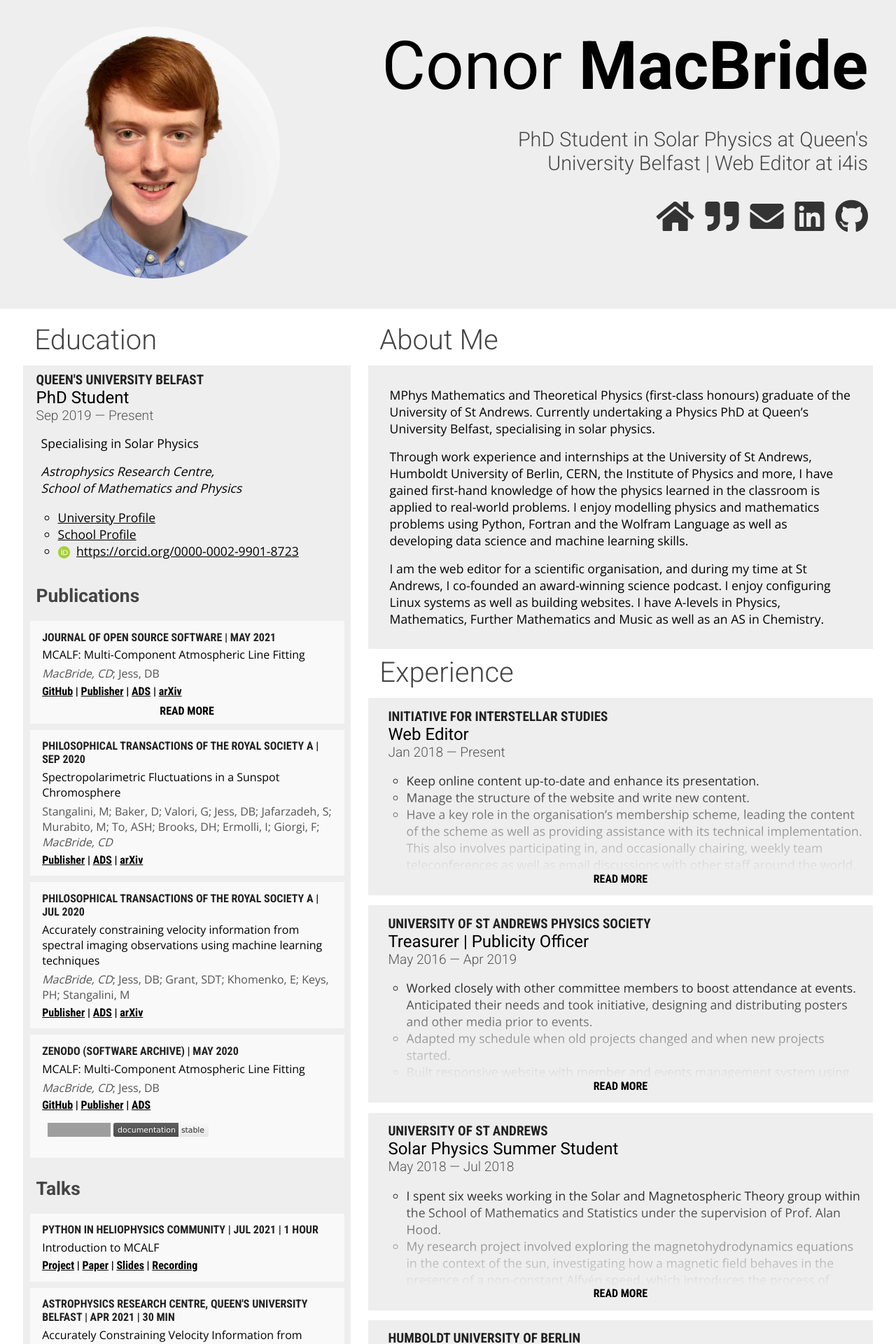
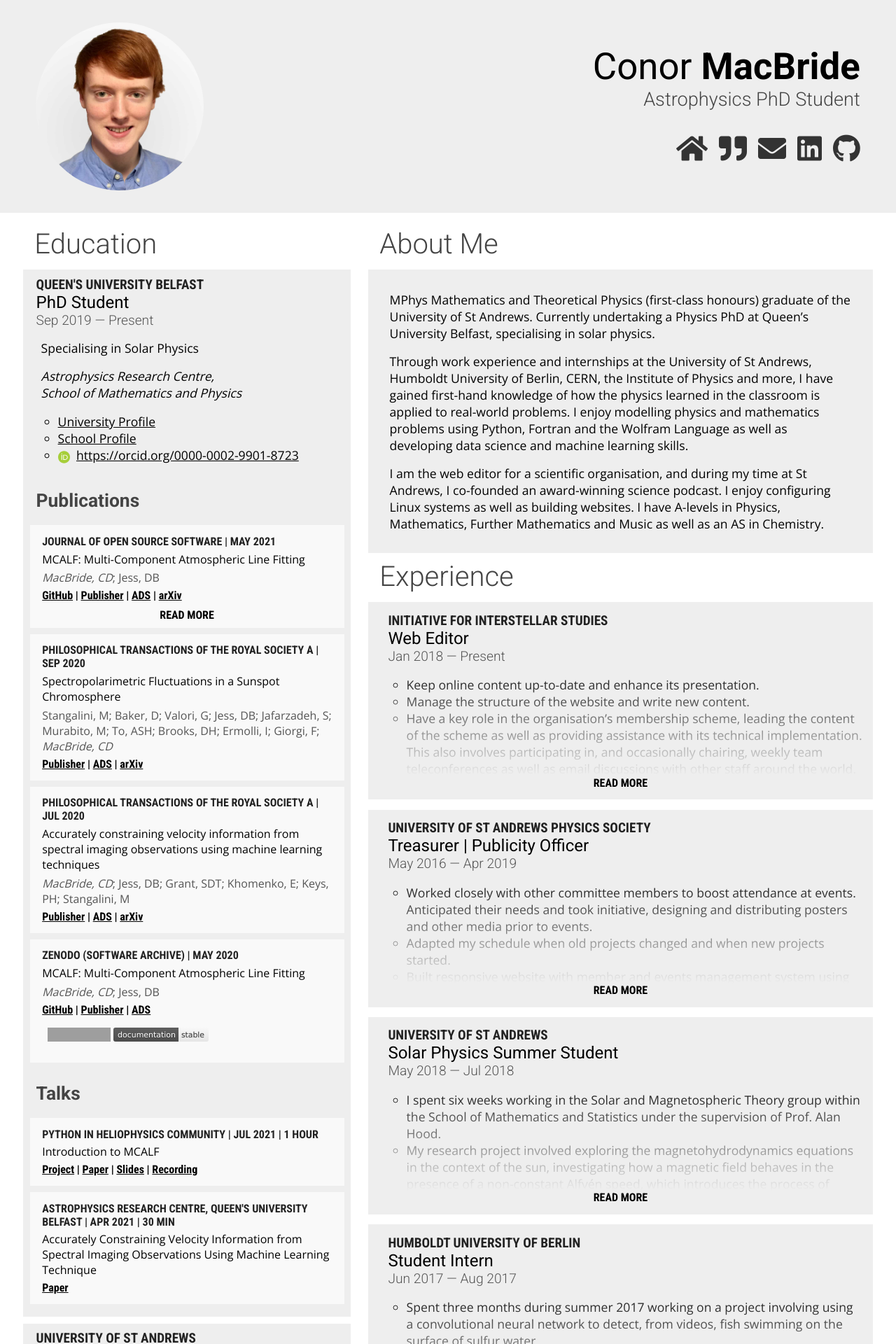
Before and after one commit to ConorMacBride/ConorMacBride.github.io, a Jekyll site: the page built from index.html, in a window 1280 px wide. Shown: the top 1920 px of the page at 70% size. Built offline with Jekyll 4.4.1, drawn with Linux system fonts in a browser that asks for light colours; nearby versions of some CDN libraries; grey boxes are pictures that could not be loaded.

Commit message:
Compressed header
Signed-off-by: Conor MacBride <conor@macbride.me>

```diff
--- a/_config.yml
+++ b/_config.yml
@@ -8,9 +8,7 @@ description: >-
   Google search results) and in your feed.xml site description.
 baseurl: "/" # the subpath of your site, e.g. /blog
 url: "https://macbride.me" # the base hostname & protocol for your site, e.g. http://example.com
-headline: >-
-  PhD Student in Solar Physics at Queen's University Belfast | Web Editor
-  at i4is
+headline: Astrophysics PhD Student
 linkedin_username: conormacbride
 github_username: ConorMacBride
 
--- a/_includes/styles.css
+++ b/_includes/styles.css
@@ -30,7 +30,12 @@ td {
     padding-right: 1em;
 }
 
-div.header-container, div.footer-container {
+div.header-container {
+    max-width: 1200px;
+    margin: 2rem auto;
+    padding: 0 4%;
+}
+div.footer-container {
     max-width: 1200px;
     margin: 0 auto;
 }
@@ -41,34 +46,29 @@ div.main-container {
 
 body > header {
     float: left;
-    width: 94%;
+    width: 100%;
     background-color: #eee;
     margin: 0;
-    padding: 3%;
 }
 body > header div.picture {
-    width: 70%;
-    margin: 0 auto;
+    height: 15rem;
+    margin: 0 auto 2rem;
     padding: 0;
 }
 body > header .picture img {
-    height: auto;
-    width: 100%;
+    height: 100%;
+    margin: 0 auto;
     border-radius: 50%;
+    display: block;
 }
 
 div.profile {
-    width: 100%;
-    float: left;
-}
-
-div.profile {
+    height: 11rem;
     text-align: center;
 }
 
 div.profile div.name {
     font-size: 3rem;
-    padding: 2rem 0;
 }
 
 div.profile div.name span.lastname {
@@ -79,16 +79,14 @@ div.profile div.headline {
     font-size: 1.5rem;
     font-weight: 200;
     color: #444;
-    float: right;
-    width: 100%;
-    padding: 0 0 2rem 0;
 }
 div.profile div.headline div.txt {
-    float: right;
-    width: 100%;
 }
 
-nav {
+header nav {
+    padding: 2rem 0 0;
+}
+footer nav {
     float: right;
     width: 100%;
 }
@@ -324,23 +322,29 @@ div#postnav > div a {
 }
 
 @media only screen and (min-width: 704px) {
+    body > header {
+        height: 19rem;
+    }
+    div.header-container {
+        height: 15rem;
+    }
     body > header div.profile div.name {
-        font-size: 4rem;
-        padding: 0 0 1rem 0;
+        font-size: 3.3rem;
+        padding: 0;
     }
     body > header div.picture {
-        width: 30%;
         float: left;
+        margin: 0 auto;
     }
     body > header div.profile {
-        width: 70%;
         text-align: right;
+        padding: 2rem 0;
     }
-    body > header div.profile div.headline div.txt {
-        width: 30rem;
+    div.profile div.headline {
+        font-size: 1.7rem;
     }
     div.profile nav a{
-        font-size: 3rem;
+        font-size: 2.5rem;
         padding: 0 0 0 1rem;
     }
     div.pagecontainer { padding: 2rem 4rem; }
@@ -351,15 +355,6 @@ div#postnav > div a {
 }
 
 @media only screen and (min-width: 961px) {
-    body > header div.profile div.name {
-        padding: 0 0 2rem 0;
-    }
-    body > header div.profile div.headline {
-        font-size: 1.8rem;
-    }
-    body > header div.profile div.headline div.txt {
-        width: 35rem;
-    }
     div.container {
         flex-direction: row;
     }
@@ -404,9 +399,6 @@ div#postnav > div a {
 }
 
 @media only screen and (min-width: 1056px) {
-    body > header div.profile div.name {
-        font-size: 6rem;
-    }
     div.pagecontainer { padding: 2rem 10rem; }
 }
 
--- a/_layouts/default.html
+++ b/_layouts/default.html
@@ -18,7 +18,7 @@
 <body>
   <header>
     <div class="header-container">
-    <div class="picture"><img src="{{ site.baseurl }}/img/{{ site.profile_picture }}" width="360" height="360" alt="Conor MacBride" /></div>
+    <div class="picture"><img src="{{ site.baseurl }}/img/{{ site.profile_picture }}" alt="Conor MacBride" /></div>
     <div class="profile">
       <div class="name">
         <span class="firstname">Conor</span>
```
